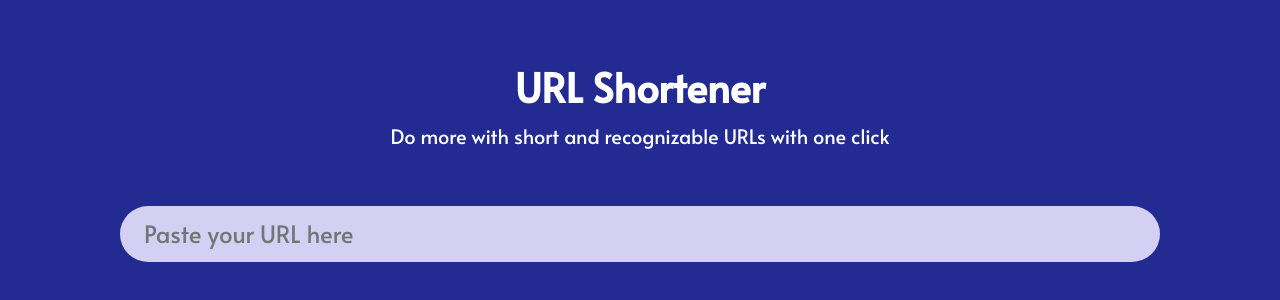
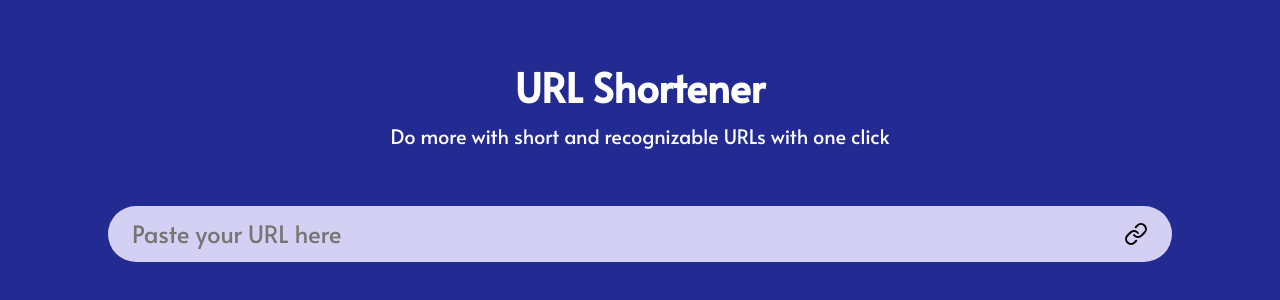
Before and after one commit to lucascampanelli/url-shortener, a React (Create React App) app: page / in a window 1280 px wide. Shown: the part 208-508 px from the top of the page. Built offline with nearby package versions, Linux system fonts and the light colour scheme.

Commit message:
Enter button

```diff
--- a/src/views/Index/index.css
+++ b/src/views/Index/index.css
@@ -1,6 +1,11 @@
 .urlSection{
     position: relative;
     margin-bottom: 4vh;
+}
+
+form{
+    display: flex;
+    direction: row;
 }
 
 .container{
@@ -13,10 +18,31 @@
     background-color: #232B93;
 }
 
+.btnEnter{
+    background-color: #d4d0f3;
+    float: right;
+    border-radius: 0 20vh 20vh 0;
+    height: 7vh;
+    width: 8vh;
+    cursor: pointer;
+}
+
+.enterIcon{
+    position: absolute;
+    top: 0;
+    bottom: 0;
+    margin: auto;
+    height: 3vh;
+    width: 5vh;
+    right: 2vh;
+    color: black;
+    cursor: pointer;
+}
+
 .url{
-    border-radius: 20vh;
+    border-radius: 20vh 0 0 20vh;
     height: 7vh;
-    width: 130vh;
+    width: 125vh;
     font-size: 3vh;
     text-align: left;
     padding-left: 3vh;
--- a/src/views/Index/index.js
+++ b/src/views/Index/index.js
@@ -1,7 +1,7 @@
 import React, { useState } from 'react';
 import './index.css';
 import Api from './../../services/api';
-import {FiCopy} from 'react-icons/fi'
+import {FiCopy, FiLink} from 'react-icons/fi'
 
 export default function Index(){
 
@@ -36,7 +36,7 @@ export default function Index(){
             </section>
             <section className='urlSection'>
                 <form onSubmit={shorten}>
-                    <input value={url} onInput={e => {setUrl(e.target.value)}} type='text' name='url' className='url' placeholder='Paste your URL here'/>
+                    <input value={url} onInput={e => {setUrl(e.target.value)}} type='text' name='url' className='url' placeholder='Paste your URL here'/><button type='submit' className='btnEnter'><FiLink className='enterIcon'/></button>
                 </form>
             </section>
             <section className='shortenedSection'>
```
